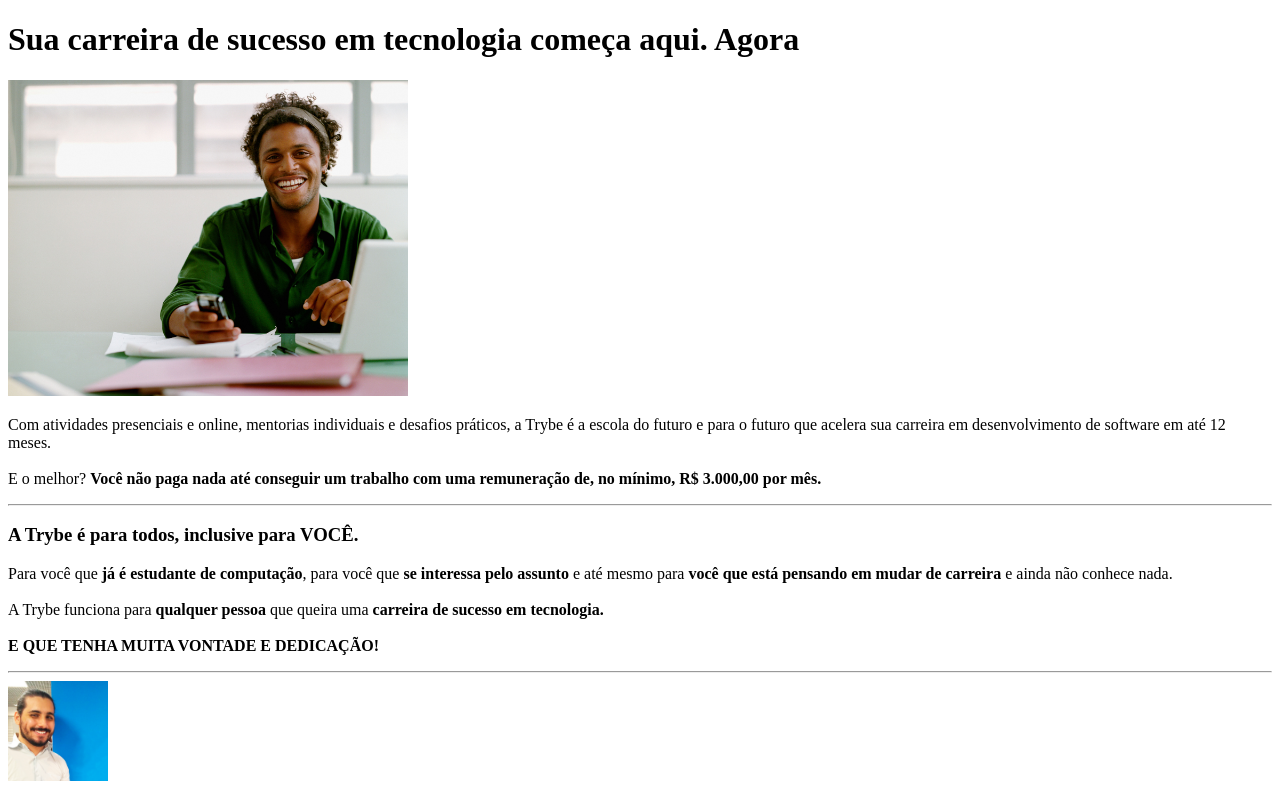
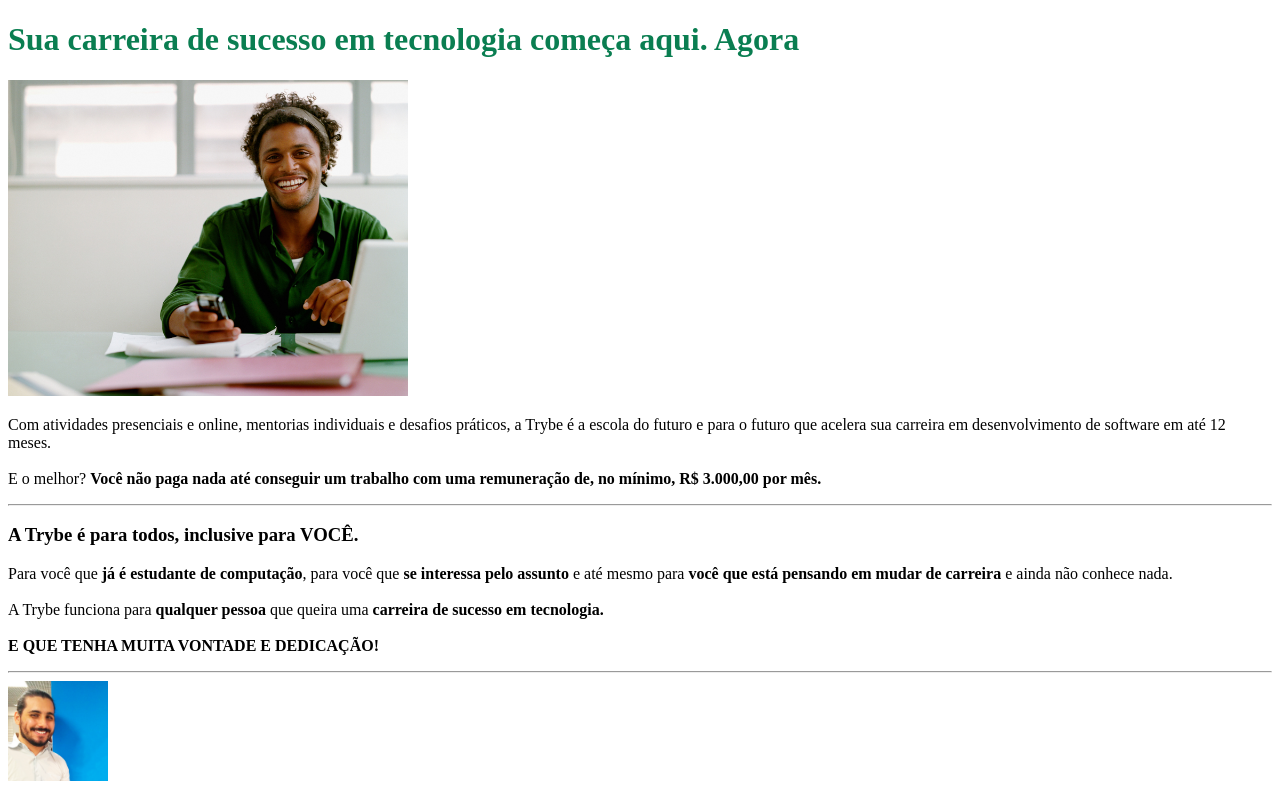
Before and after one commit to andrephelipe/trybe-exercises, a plain HTML site: page Bloco 3 - Introdução à HTML e CSS/HTML & CSS/index.html in a window 1280 px wide. Shown: the top 798 px of the page. Drawn offline with Linux system fonts and the light colour scheme.

Commit message:
colocando o h1 principal de verde

```diff
--- a/Bloco 3 - Introdução à HTML e CSS/HTML & CSS/index.html
+++ b/Bloco 3 - Introdução à HTML e CSS/HTML & CSS/index.html
@@ -5,6 +5,14 @@
     <meta http-equiv="X-UA-Compatible" content="IE=edge">
     <meta name="viewport" content="width=device-width, initial-scale=1.0">
     <title>Acelere sua carreira em tecnologia</title>
+    <style>
+
+        h1 {
+            color: #0a7e51;
+        }
+
+
+    </style>
 </head>
 <body>
     <h1>Sua carreira de sucesso em tecnologia começa aqui. Agora</h1>
```
